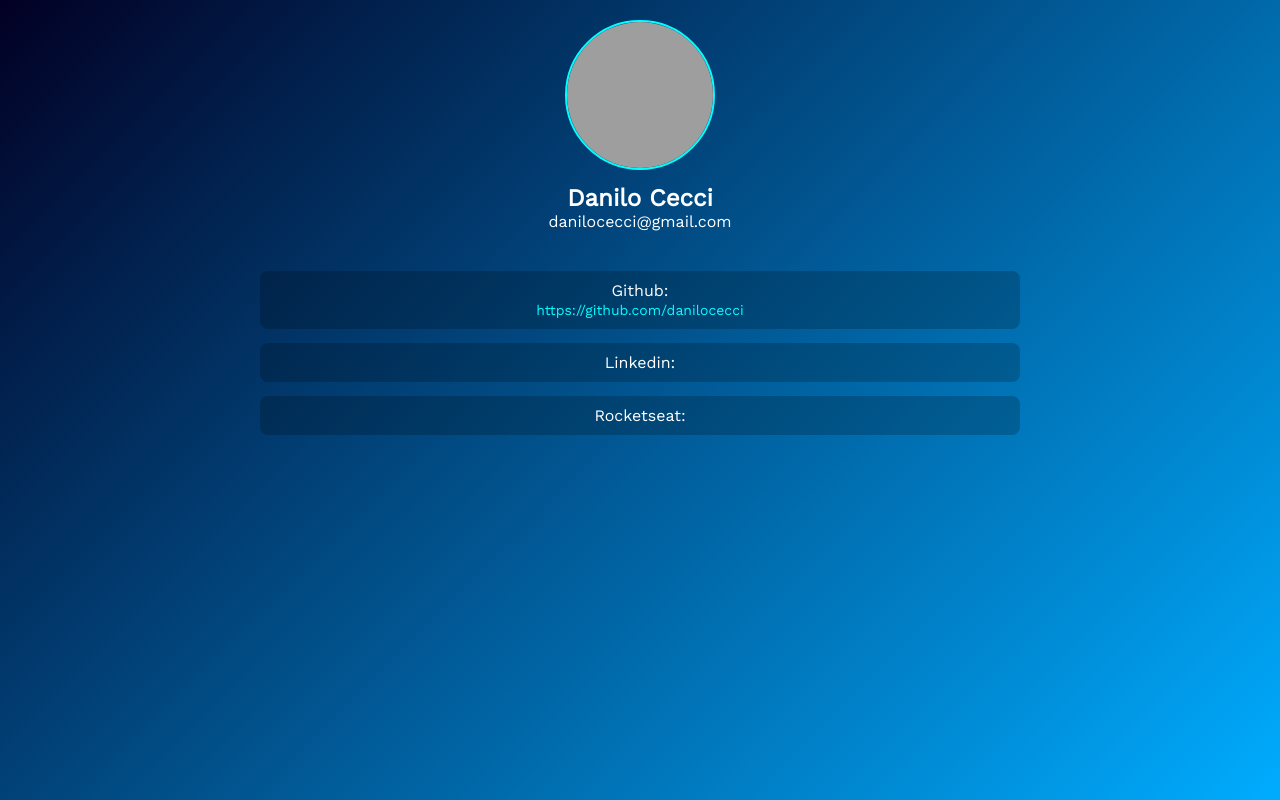
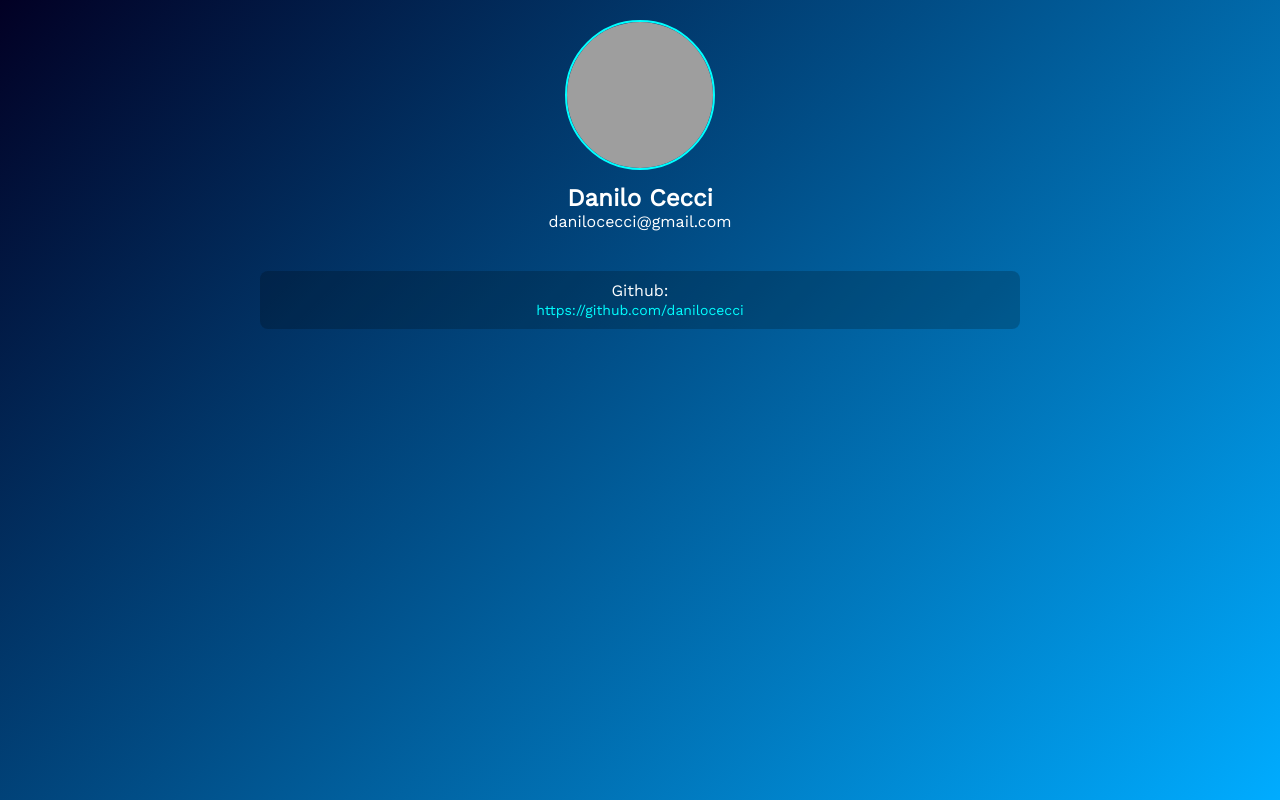
Before and after one commit to danilocecci/nextjs-testing, a Next.js app: page /danilocecci in a window 1280 px wide. Built offline with nearby package versions, Linux system fonts and the light colour scheme; grey boxes are pictures that could not be loaded; a web font is replaced by a local one.

Commit message:
Check vabiables exists

```diff
--- a/pages/[user].js
+++ b/pages/[user].js
@@ -53,20 +53,23 @@ export default function User({user}) {
         </div>
 
         <div className={styles.links}>
+          { user.github &&
           <div className={styles.link}>
             <p>Github:</p>
             <a href={user.github}>{user.github}</a>
-          </div>
+          </div> }
 
+          { user.linkedin_url &&
           <div className={styles.link}>
             <p>Linkedin:</p>
             <a href={user.linkedin_url}>{user.linkedin_url}</a>
-          </div>
+          </div> }
 
+          { user.rocketseat_profile &&
           <div className={styles.link}>
             <p>Rocketseat:</p>
             <a href={user.rocketseat_profile}>{user.rocketseat_profile}</a>
-          </div>
+          </div> }
         </div>
 
       </div>
```
